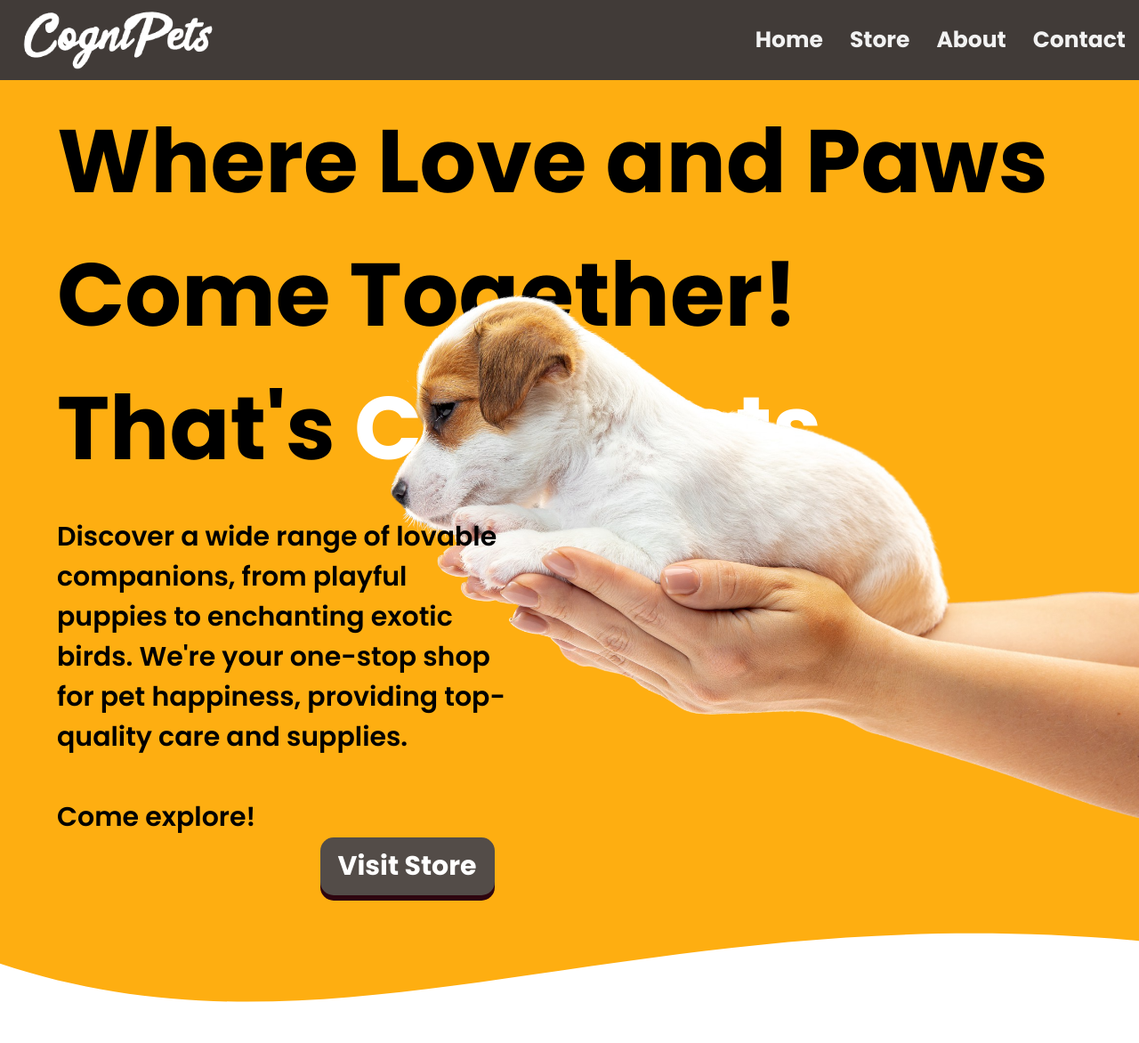
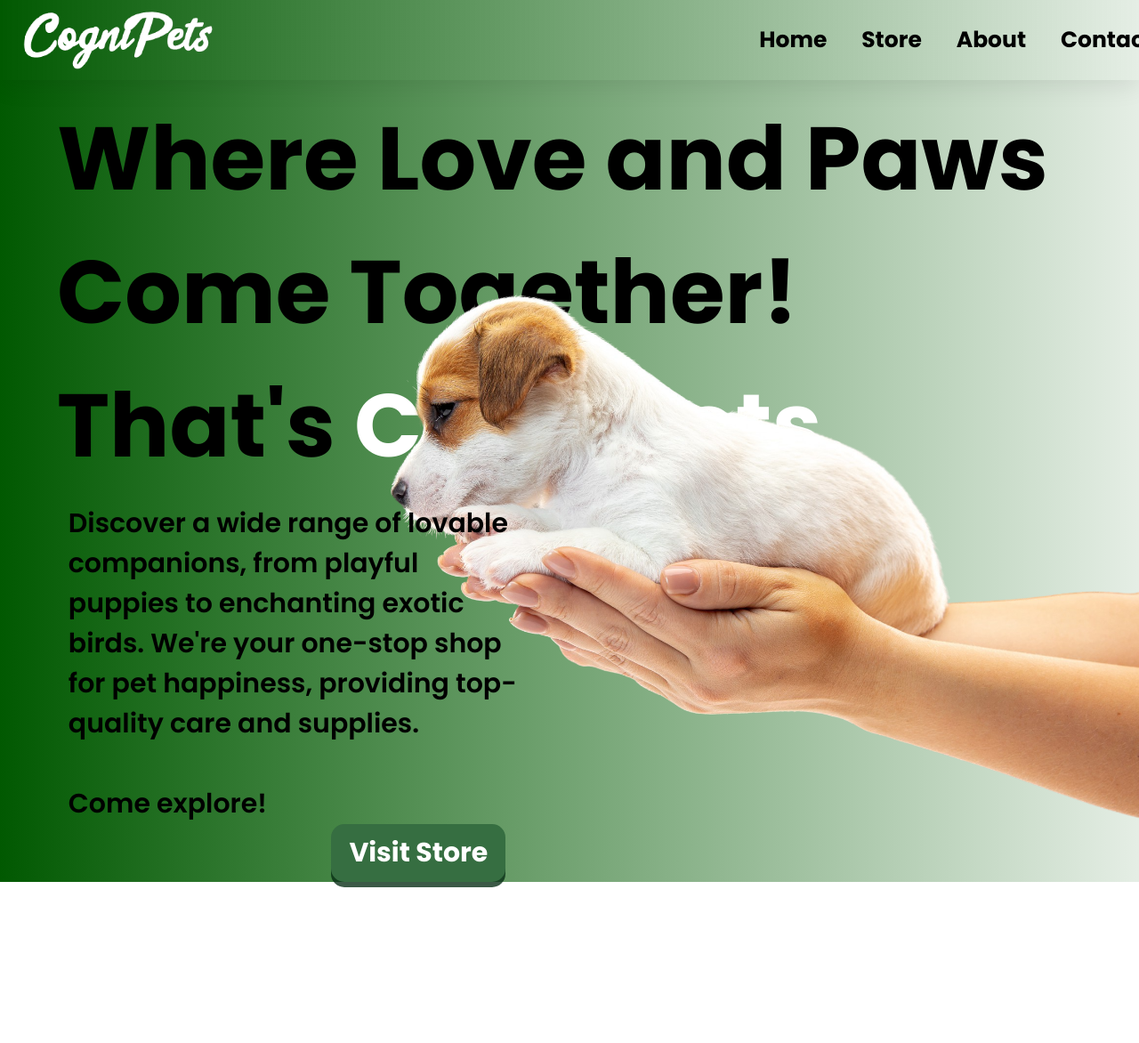
Before and after one commit to josephbinoy/Cognifyz_Internship, a plain HTML site: page Level 1/Task 1/index.html in a window 1280 px wide. Shown: the top 1172 px of the page at 89% size. Drawn offline with nearby package versions, Linux system fonts and the light colour scheme.

Commit message:
Update styles.css

```diff
--- a/Level 1/Task 1/styles.css
+++ b/Level 1/Task 1/styles.css
@@ -15,7 +15,9 @@ nav{
   position: fixed;
   top:0;
   width: 100%;
-  background: #413B38;
+  box-shadow: 0 4px 30px rgba(0, 0, 0, 0.1);
+  backdrop-filter: blur(50px);
+  background-image: linear-gradient(to left, rgba(1, 89, 1,0.1), rgb(1, 89, 1));
   z-index: 4;
 }
 
@@ -54,24 +56,37 @@ nav .wrapper{
 
 .nav-items li{
   list-style: none;
+  margin:0 1%;
 }
 
 .nav-items li a{
-  color: #f2f2f2;
+  color:black;
   text-decoration: none;
   font-size: 25px;
   font-weight: bold;
   padding: 9px 15px;
   border-radius: 5px;
+  display: inline-block;
 }
 
-.nav-items li a:hover{
-  background: #332820;
+.nav-items:hover li a{
+  opacity: 0.5;
 }
 
+.nav-items:hover li a:hover {
+  transform: scale(1.2);
+  background-color: rgba(20, 76, 28, 0.05);
+  opacity: 1;
+}
+
+/* .nav-items li a:hover{
+  color:white;
+  background-color: rgba(145, 76, 15, 0.05)
+} */
+
 .hero{
-  padding:2% 5%;
-  margin-top:80px;
+  padding:1% 5%;
+  margin-top:90px;
 }
 .greeting{
   font-size: 100px;
@@ -81,11 +96,12 @@ nav .wrapper{
 .hero_logo{
   color:white;
 }
+
 .content{
   display: flex;
   justify-content: space-between;
   align-items:flex-start;
-  padding:0 5%;
+  padding:0 6%;
 }
 
 .explore{
@@ -97,7 +113,7 @@ nav .wrapper{
 }
 
 .explore_btn{
-  background-color: #534c48;
+  background-color: rgb(54, 110, 65);
   border-radius: 15px;
   border:0;
   outline: none;
@@ -108,13 +124,21 @@ nav .wrapper{
   margin-right: 4%;
   text-align: center;
   cursor:pointer;
-  box-shadow: 0px 6px rgb(46, 5, 15);
+  box-shadow: 0px 6px rgba(4, 43, 19, 0.781);
 }
 
 .explore_btn:active{
   translate: 0 6px;
   box-shadow: 0 0;
 }
+
+.explore_btn:hover{
+  background-color: rgb(37, 87, 47);
+}
+
+path{
+  fill : url(#gradient)
+ }
 
 .intro{
   font-size: 30px;
@@ -124,7 +148,9 @@ nav .wrapper{
 .bg{
   /* background-image: url("dog_bg.jpg");
   background-size: cover; */
-  background-color:#feae11;
+  /* background-color: #feae11; */
+  /* background-color:rgb(197, 161, 131); */
+  background-image: linear-gradient(to left, rgba(1, 89, 1,0.1), rgb(1, 89, 1));
 }
 
 svg{
@@ -184,6 +210,7 @@ svg{
   resize: none;
   padding:5%;
   margin-top:15px;
+  font-size: 20px;
 }
 
 .fb_header{
```
